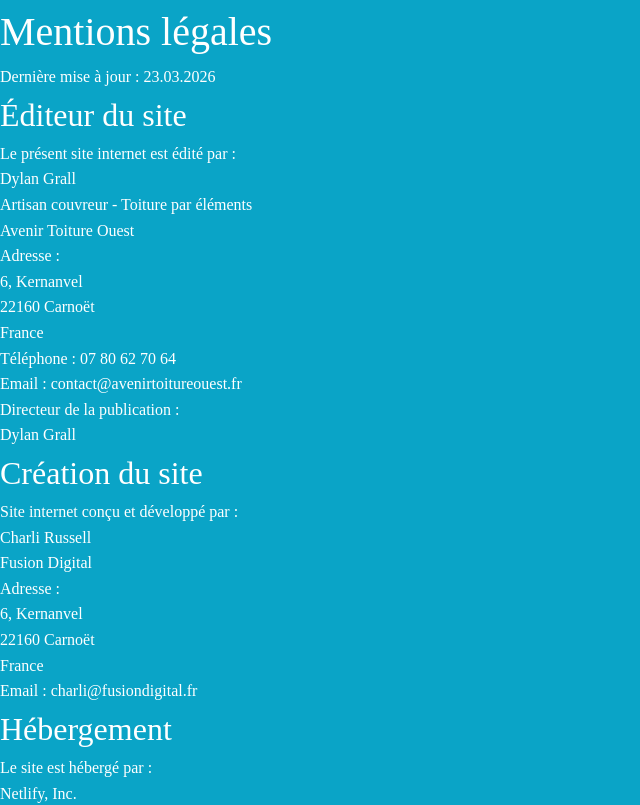
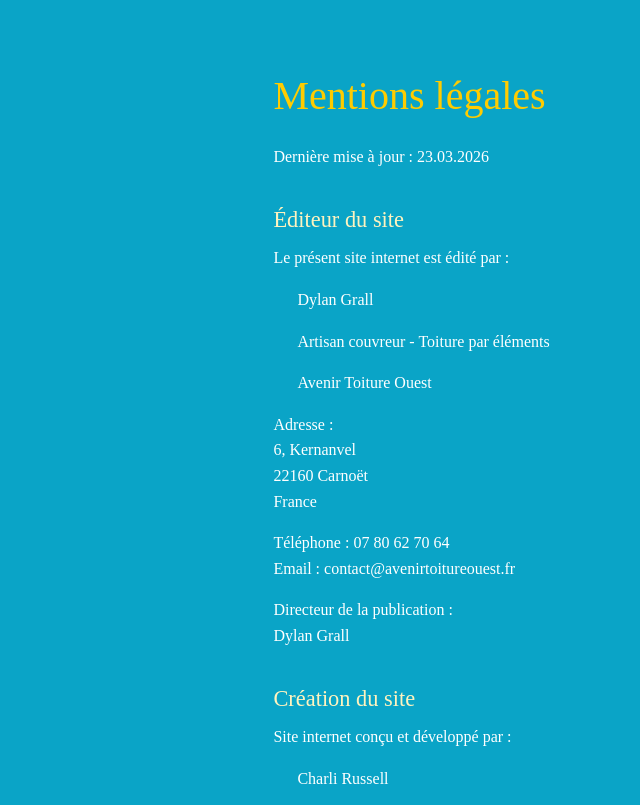
Before and after one commit to Charlirussell/Avenir-Toiture-Ouest, a React (Vite) app: page /politique-confidentialite in a window 1280 px wide. Shown: the top 805 px of the page, without its empty margins (0-640 px from the left). Built offline with nearby package versions, Linux system fonts and the light colour scheme.

Commit message:
Added relevent scss to terms page

```diff
--- a/src/components/Terms/Terms.scss
+++ b/src/components/Terms/Terms.scss
@@ -1 +1,31 @@
 @use '/src/styles/variables' as v;
+
+.terms {
+    max-width: 900px;
+    margin: 0 auto;
+    padding: 4rem 2rem;
+    min-height: 100vh;
+}
+
+.terms h1 {
+    color: v.$yellow-primary;
+    font-size: 2.5rem;
+    margin-bottom: 1rem;
+}
+
+.terms h2 {
+    color: v.$yellow-soft;
+    font-size: 1.4rem;
+    margin-top: 2rem;
+    margin-bottom: 0.5rem;
+}
+
+.terms p {
+    margin-bottom: 1rem;
+    line-height: 1.6;
+}
+
+.terms li {
+    margin-bottom: 1rem;
+    padding-left: 1.5rem;
+}
```
